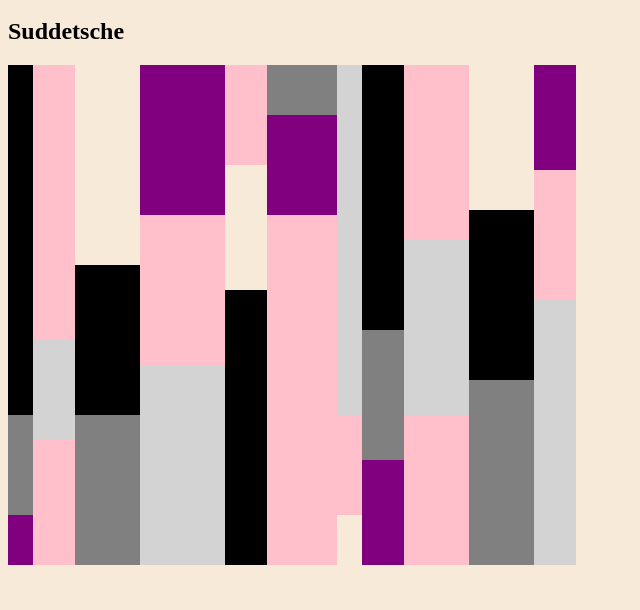
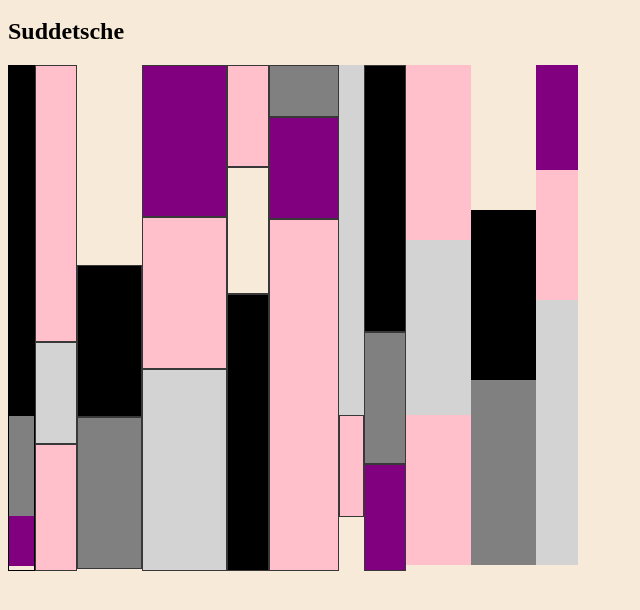
Before and after one commit to DominicSimpson/tpximpactapplication, a plain HTML site: page index.html in a window 1280 px wide. Shown: the part 120-730 px from the top of the page, without its empty margins (0-640 px from the left). Drawn offline with Linux system fonts and the light colour scheme.

Commit message:
Colour blocks

```diff
--- a/css/style.css
+++ b/css/style.css
@@ -3,14 +3,18 @@ body {
 }
 
 .columns {
-display: flex;
+    display: flex;
 }
 
+.column {
+    border: 0.25px solid rgb(57, 56, 56);
+}
 
 /* Column 1 */
 
-.column1 {
+#column1 {
     width: 25px;
+    border: 1px solid black;
 }
 
 .black-column1 {
@@ -30,7 +34,7 @@ display: flex;
 
 /* Column 2 */
 
-.column2 {
+#column2 {
     width: 42px;
 }
 
@@ -51,7 +55,7 @@ display: flex;
 
 /* Column 3 */
 
-.column3 {
+#column3 {
     width: 65px;
 }
 
@@ -72,7 +76,7 @@ display: flex;
 
 /* Column 4 */
 
-.column4 {
+#column4 {
     width: 85px;
 }
 
@@ -94,7 +98,7 @@ display: flex;
 
 /* Column 5 */
 
-.column5 {
+#column5 {
     width: 42px;
 }
 
@@ -115,7 +119,7 @@ display: flex;
 
 /* Column 6 */
 
-.column6 {
+#column6 {
     width: 70px;
 }
 
@@ -136,7 +140,7 @@ display: flex;
 
 /* Column 7 */
 
-.column7 {
+#column7 {
     width: 25px;
 }
 
@@ -157,7 +161,7 @@ display: flex;
 
 /* Column 8 */
 
-.column8 {
+#column8 {
     width: 42px;
 }
 
@@ -178,7 +182,7 @@ display: flex;
 
 /* Column 9 */
 
-.column9 {
+#column9 {
     width: 65px;
 }
 
--- a/index.html
+++ b/index.html
@@ -20,7 +20,7 @@
 
         <div class="columns">
 
-          <div class="column1">
+          <div id="column1">
 
             <div class="black-column1"></div>
             <div class="grey-column1"></div>
@@ -28,63 +28,63 @@
 
           </div>
 
-          <div class="column2">
+          <div id="column2">
 
-            <div class="pink-column2a"></div>
-            <div class="lightgrey-column2"></div>
-            <div class="pink-column2b"></div>
+            <div class="pink-column2a column"></div>
+            <div class="lightgrey-column2 column"></div>
+            <div class="pink-column2b column"></div>
 
           </div>
 
-          <div class="column3">
+          <div id="column3">
 
             <div class="white-column3"></div>
-            <div class="black-column3"></div>
-            <div class="grey-column3"></div>
+            <div class="black-column3 column"></div>
+            <div class="grey-column3 column"></div>
 
           </div>
 
-          <div class="column4">
+          <div id="column4">
 
-            <div class="purple-column4"></div>
-            <div class="pink-column4"></div>
-            <div class="lightgrey-column4"></div>
+            <div class="purple-column4 column"></div>
+            <div class="pink-column4 column"></div>
+            <div class="lightgrey-column4 column"></div>
 
           </div>
 
-          <div class="column5">
+          <div id="column5">
 
-            <div class="pink-column5"></div>
-            <div class="lightgrey-column5"></div>
-            <div class="black-column5"></div>
+            <div class="pink-column5 column"></div>
+            <div class="lightgrey-column5 column"></div>
+            <div class="black-column5 column"></div>
 
           </div>
 
-          <div class="column6">
+          <div id="column6">
 
-            <div class="grey-column6"></div>
-            <div class="purple-column6"></div>
-            <div class="pink-column6"></div>
+            <div class="grey-column6 column"></div>
+            <div class="purple-column6 column"></div>
+            <div class="pink-column6 column"></div>
 
           </div>
 
-          <div class="column7">
+          <div id="column7">
 
             <div class="lightgrey-column7"></div>
-            <div class="pink-column7"></div>
+            <div class="pink-column7 column"></div>
             <div class="white-column7"></div>
 
           </div>
 
-          <div class="column8">
+          <div id="column8">
 
-            <div class="black-column8"></div>
-            <div class="grey-column8"></div>
-            <div class="purple-column8"></div>
+            <div class="black-column8 column"></div>
+            <div class="grey-column8 column"></div>
+            <div class="purple-column8 column"></div>
 
           </div>
 
-          <div class="column9">
+          <div id="column9">
 
             <div class="pink-column9a"></div>
             <div class="lightgrey-column9"></div>
```
